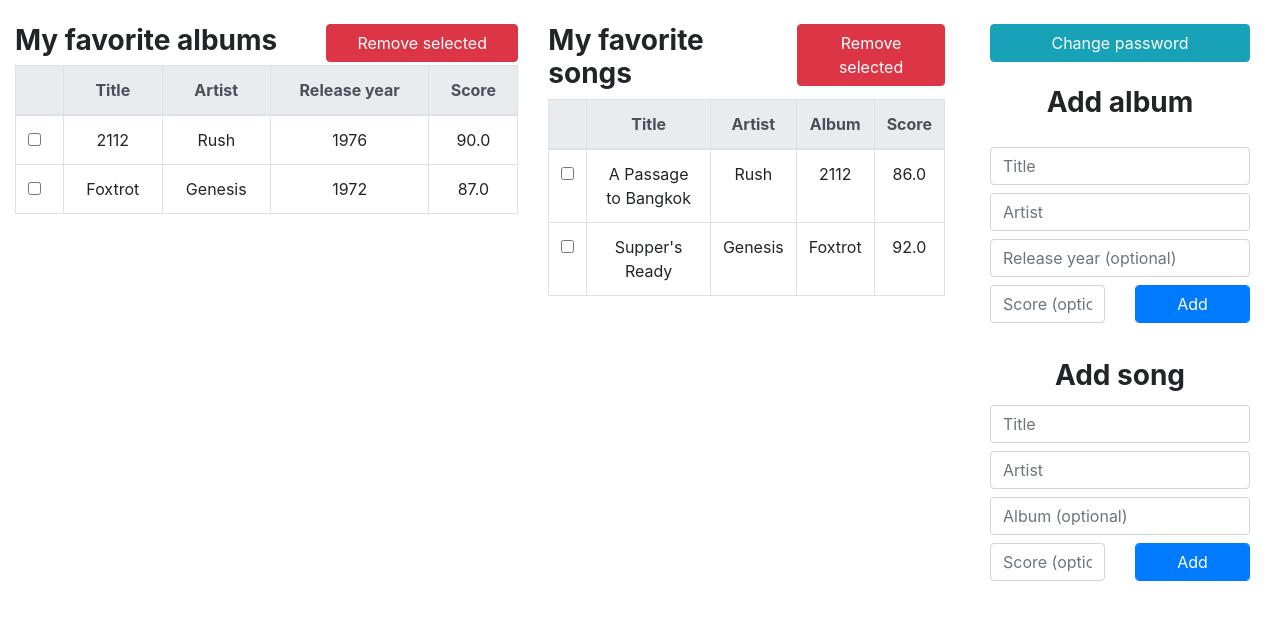
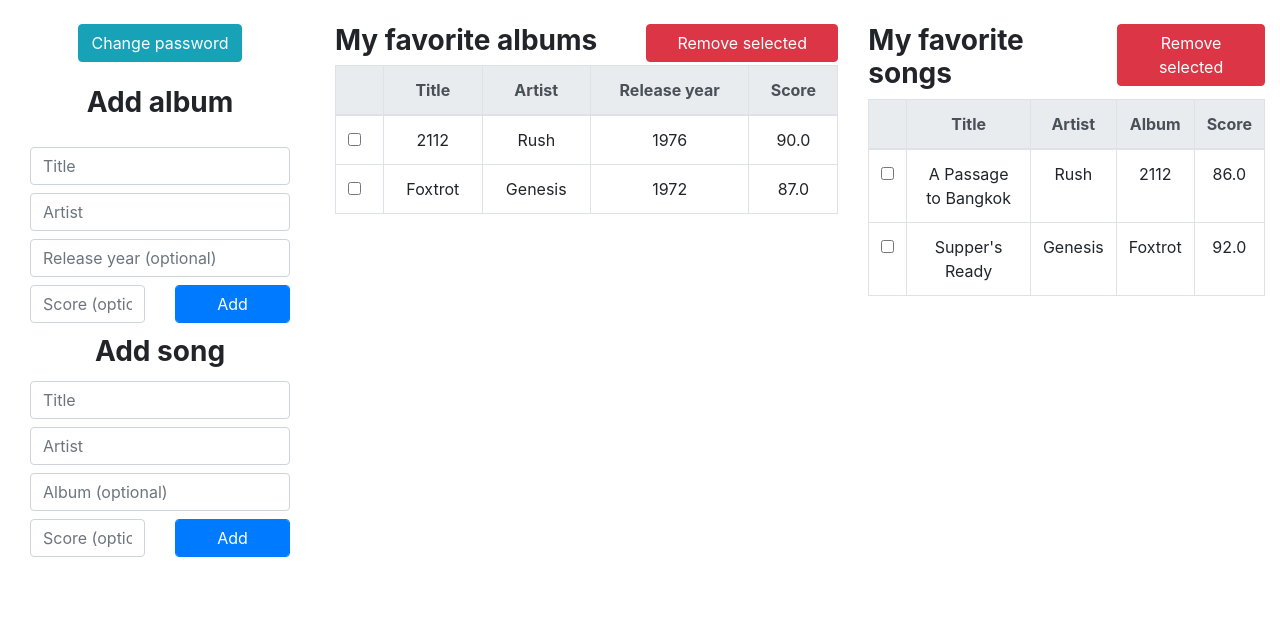
Before and after one commit to ChackMociute/Web-Development-Coursework-2, a Flask app: template app/templates/profile.html in a window 1280 px wide. Shown: the part 69-689 px from the top of the page. Run offline with Flask 2, Linux system fonts and the light colour scheme; the template is opened without the code that fills it: values that come from a table or form of the project are taken from there, others are empty; data comes from the database, SQL or seed files in the repository; some libraries are stand-ins or nearby versions.

Commit message:
Styled profile page

```diff
--- a/app/templates/profile.html
+++ b/app/templates/profile.html
@@ -11,96 +11,14 @@
 
 <div class='container-fluid'>
 <div class='row my-4'>
-    <form action="" method="post" class='col-5'>
-        <table class="table table-hover table-bordered">
-            <div class='row'>
-                <div class='col-7'>
-                    <h3><b>My favorite albums</b></h3>
-                </div>
-                <div class='col-5'>
-                    <button type="submit" name="album_button" value="delete" class="btn btn-danger col-12">Remove selected</button>
-                </div>
-            </div>
-            <thead class="thead-light">
-                {% if user.favorite_albums|length == 0 %}
-                <tr>
-                    <th scope="col"><center>No albums have been added yet</center></th>
-                </tr>
-                {% else %}
-                <tr>
-                    <th scope="col"></th>
-                    <th scope="col"><center>Title</center></th>
-                    <th scope="col"><center>Artist</center></th>
-                    <th scope="col"><center>Release year</center></th>
-                    <th scope="col"><center>Score</center></th>
-                </tr>
-                {% endif %}
-            </thead>
-            <tbody>
-                {% for album in user.favorite_albums %}
-                <tr class="table", id="album,{{ album.album.id }}">
-                    <td><input type="checkbox" name="album_id" , value="{{ album.album.id }}"></td>
-                    <td align="center">{{ album.album.title }}</td>
-                    <td align="center">{{ album.album.artist }}</td>
-                    <td align="center">
-                        {% if album.album.year_released != None %}{{ album.album.year_released }}{% endif %}
-                    </td>
-                    <td align="center" style="position: relative;">
-                        {% if album.rating != None %}{{ album.rating }}{% endif %}
-                        <p class="positioned" id="album{{ album.album.id }}"></p>
-                    </td>
-                </tr>
-                {% endfor %}
-            </tbody>
-        </table>
-    </form>
-    <form action="" method="post" class='col-4'>
-        <table class="table table-hover table-bordered">
-            <div class='row'>
-                <div class='col-7'>
-                    <h3><b>My favorite songs</b></h3>
-                </div>
-                <div class='col-5'>
-                    <button type="submit" name="song_button" value="delete" class="btn btn-danger col-12">Remove selected</button>
-                </div>
-            </div>
-            <thead class="thead-light">
-                {% if user.favorite_songs|length == 0 %}
-                <tr>
-                    <th scope="col"><center>No Songs have been added yet</center></th>
-                </tr>
-                {% else %}
-                <tr>
-                    <th scope="col"></th>
-                    <th scope="col"><center>Title</center></th>
-                    <th scope="col"><center>Artist</center></th>
-                    <th scope="col"><center>Album</center></th>
-                    <th scope="col"><center>Score</center></th>
-                </tr>
-                {% endif %}
-            </thead>
-            <tbody>
-                {% for song in user.favorite_songs %}
-                <tr class="table", id="song,{{ song.song.id }}">
-                    <td><input type="checkbox" name="song_id" , value="{{ song.song.id }}"></td>
-                    <td align="center">{{ song.song.title }}</td>
-                    <td align="center">{{ song.song.artist }}</td>
-                    <td align="center">
-                        {% if song.song.album != None %}{{ song.song.album }}{% endif %}
-                    </td>
-                    <td align="center" style="position: relative;">
-                        {% if song.rating != None %}{{ song.rating }}{% endif %}
-                        <p class="positioned" id="song{{ song.song.id }}"></p>
-                    </td>
-                </tr>
-                {% endfor %}
-            </tbody>
-        </table>
-    </form>
-    <div class='col-3'>
-        <form action="" method="post" class='col-12'>
+    <div class='col-lg-3 col-12'>
+    <div class='row'>
+        <div class='col-12'>
+        <form action="" method="post" class='col-12 col-md-8 col-sm-10 offset-md-2 offset-sm-1'>
                 <button type="submit" name="password" class="btn btn-info col-12">Change password</button>
         </form>
+        </div>
+        <div class='col-lg-12 col-md-6 col-12'>
         <h3 class="my-4"><center><b>Add album</b></center></h3>
         <form action="" method="post" name="add_album">
             {{ album_form.hidden_tag() }}
@@ -169,7 +87,9 @@
                 </div>
             </div>
         </form>
-        <br>
+        </div>
+        </br>
+        <div class='col-lg-12 col-md-6 col-12'>
         <h3><center><b>Add song</b></center></h3>
         <form action="" method="post" name="add_song">
             {{ song_form.hidden_tag() }}
@@ -228,9 +148,115 @@
             </div>
         </form>
     </div>
+    </div>
+    </div>
+    <form action="" method="post" class='col-lg-5 col-md-10 col-12 offset-lg-0 offset-md-1 my-lg-0 my-5'>
+        <table class="table table-hover table-bordered">
+            <div class='row'>
+                <div class='col-7'>
+                    <h3><b>My favorite albums</b></h3>
+                </div>
+                <div class='col-5'>
+                    <button type="submit" name="album_button" value="delete" class="btn btn-danger col-12">Remove selected</button>
+                </div>
+            </div>
+            <thead class="thead-light">
+                {% if user.favorite_albums|length == 0 %}
+                <tr>
+                    <th scope="col"><center>No albums have been added yet</center></th>
+                </tr>
+                {% else %}
+                <tr>
+                    <th scope="col"></th>
+                    <th scope="col"><center>Title</center></th>
+                    <th scope="col"><center>Artist</center></th>
+                    <th scope="col"><center>Release year</center></th>
+                    <th scope="col"><center>Score</center></th>
+                </tr>
+                {% endif %}
+            </thead>
+            <tbody>
+                {% for album in user.favorite_albums %}
+                <tr class="table", id="album,{{ album.album.id }}">
+                    <td><input type="checkbox" name="album_id" , value="{{ album.album.id }}"></td>
+                    <td align="center">{{ album.album.title }}</td>
+                    <td align="center">{{ album.album.artist }}</td>
+                    <td align="center">
+                        {% if album.album.year_released != None %}{{ album.album.year_released }}{% endif %}
+                    </td>
+                    <td align="center" style="position: relative;">
+                        {% if album.rating != None %}{{ album.rating }}{% endif %}
+                        <p class="positioned" id="album{{ album.album.id }}"></p>
+                        <a href="profile/edit" class="positioned d-sm-none">
+                            <svg xmlns="http://www.w3.org/2000/svg" width="24" height="24" fill="currentColor" class="bi bi-gear-fill" viewBox="0 0 16 16">
+                                <path d="M9.405 1.05c-.413-1.4-2.397-1.4-2.81 0l-.1.34a1.464 1.464 0 0 1-2.105.872l-.31-.17c-1.283-.698-2.686.705-1.987
+                                1.987l.169.311c.446.82.023 1.841-.872 2.105l-.34.1c-1.4.413-1.4 2.397 0 2.81l.34.1a1.464 1.464 0 0 1 .872
+                                2.105l-.17.31c-.698 1.283.705 2.686 1.987 1.987l.311-.169a1.464 1.464 0 0 1 2.105.872l.1.34c.413 1.4 2.397
+                                1.4 2.81 0l.1-.34a1.464 1.464 0 0 1 2.105-.872l.31.17c1.283.698 2.686-.705 1.987-1.987l-.169-.311a1.464 1.464
+                                0 0 1 .872-2.105l.34-.1c1.4-.413 1.4-2.397 0-2.81l-.34-.1a1.464 1.464 0 0
+                                1-.872-2.105l.17-.31c.698-1.283-.705-2.686-1.987-1.987l-.311.169a1.464 1.464
+                                0 0 1-2.105-.872l-.1-.34zM8 10.93a2.929 2.929 0 1 1 0-5.86 2.929 2.929 0 0 1 0 5.858z"/>
+                        </svg></a>
+                    </td>
+                </tr>
+                {% endfor %}
+            </tbody>
+        </table>
+    </form>
+    <form action="" method="post" class='col-lg-4 col-md-10 col-12 offset-lg-0 offset-md-1 my-lg-0 my-5'>
+        <table class="table table-hover table-bordered">
+            <div class='row'>
+                <div class='col-7'>
+                    <h3><b>My favorite songs</b></h3>
+                </div>
+                <div class='col-5'>
+                    <button type="submit" name="song_button" value="delete" class="btn btn-danger col-12">Remove selected</button>
+                </div>
+            </div>
+            <thead class="thead-light">
+                {% if user.favorite_songs|length == 0 %}
+                <tr>
+                    <th scope="col"><center>No Songs have been added yet</center></th>
+                </tr>
+                {% else %}
+                <tr>
+                    <th scope="col"></th>
+                    <th scope="col"><center>Title</center></th>
+                    <th scope="col"><center>Artist</center></th>
+                    <th scope="col"><center>Album</center></th>
+                    <th scope="col"><center>Score</center></th>
+                </tr>
+                {% endif %}
+            </thead>
+            <tbody>
+                {% for song in user.favorite_songs %}
+                <tr class="table", id="song,{{ song.song.id }}">
+                    <td><input type="checkbox" name="song_id" , value="{{ song.song.id }}"></td>
+                    <td align="center">{{ song.song.title }}</td>
+                    <td align="center">{{ song.song.artist }}</td>
+                    <td align="center">
+                        {% if song.song.album != None %}{{ song.song.album }}{% endif %}
+                    </td>
+                    <td align="center" style="position: relative;">
+                        {% if song.rating != None %}{{ song.rating }}{% endif %}
+                        <p class="positioned" id="song{{ song.song.id }}"></p>
+                        <a href="profile/edit" class="positioned d-sm-none">
+                            <svg xmlns="http://www.w3.org/2000/svg" width="24" height="24" fill="currentColor" class="bi bi-gear-fill" viewBox="0 0 16 16">
+                                <path d="M9.405 1.05c-.413-1.4-2.397-1.4-2.81 0l-.1.34a1.464 1.464 0 0 1-2.105.872l-.31-.17c-1.283-.698-2.686.705-1.987
+                                1.987l.169.311c.446.82.023 1.841-.872 2.105l-.34.1c-1.4.413-1.4 2.397 0 2.81l.34.1a1.464 1.464 0 0 1 .872
+                                2.105l-.17.31c-.698 1.283.705 2.686 1.987 1.987l.311-.169a1.464 1.464 0 0 1 2.105.872l.1.34c.413 1.4 2.397
+                                1.4 2.81 0l.1-.34a1.464 1.464 0 0 1 2.105-.872l.31.17c1.283.698 2.686-.705 1.987-1.987l-.169-.311a1.464 1.464
+                                0 0 1 .872-2.105l.34-.1c1.4-.413 1.4-2.397 0-2.81l-.34-.1a1.464 1.464 0 0
+                                1-.872-2.105l.17-.31c.698-1.283-.705-2.686-1.987-1.987l-.311.169a1.464 1.464
+                                0 0 1-2.105-.872l-.1-.34zM8 10.93a2.929 2.929 0 1 1 0-5.86 2.929 2.929 0 0 1 0 5.858z"/>
+                        </svg></a>
+                    </td>
+                </tr>
+                {% endfor %}
+            </tbody>
+        </table>
+    </form>
 </div>
 </div>
 
-<p id="response"></p>
-
 {% endblock %}
```
